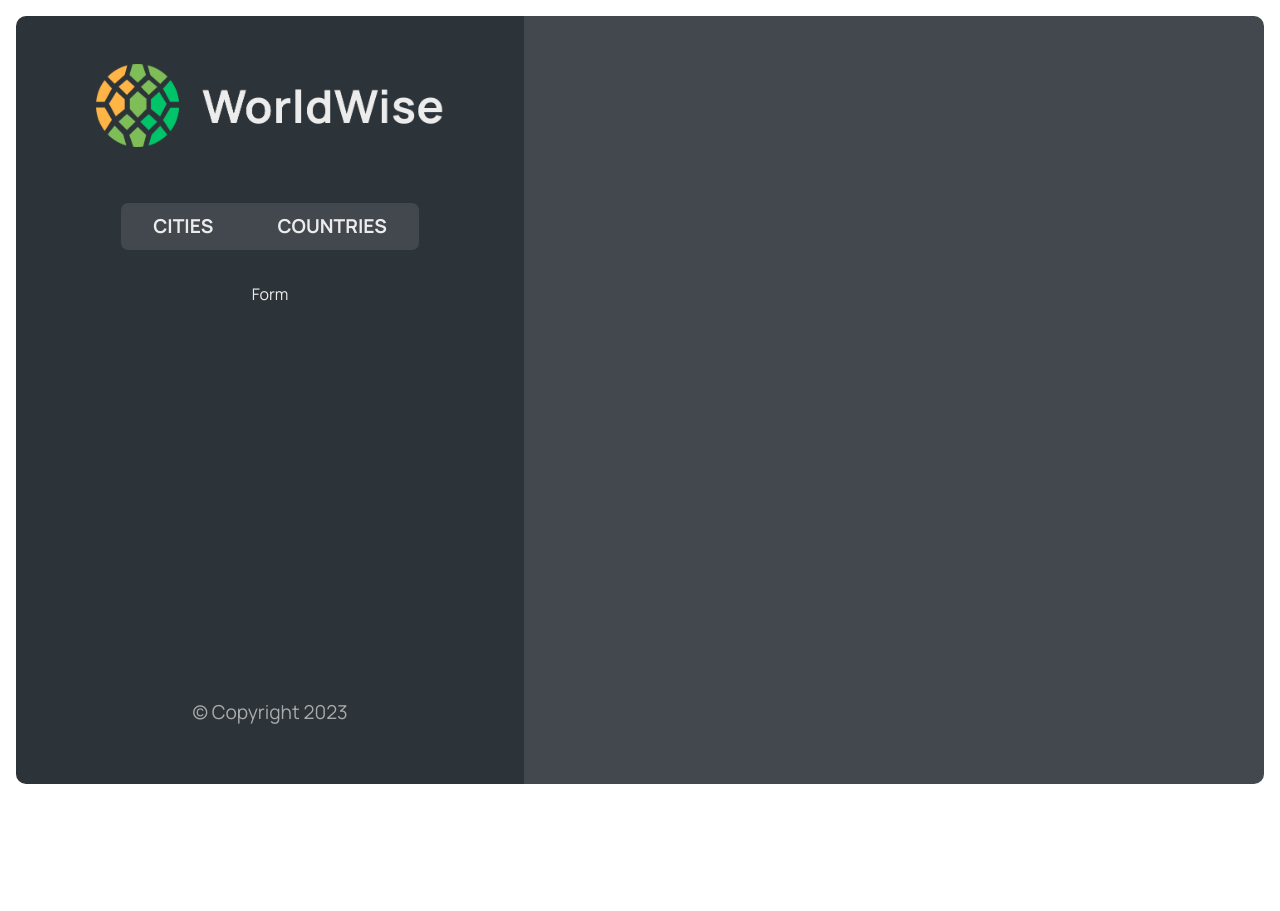
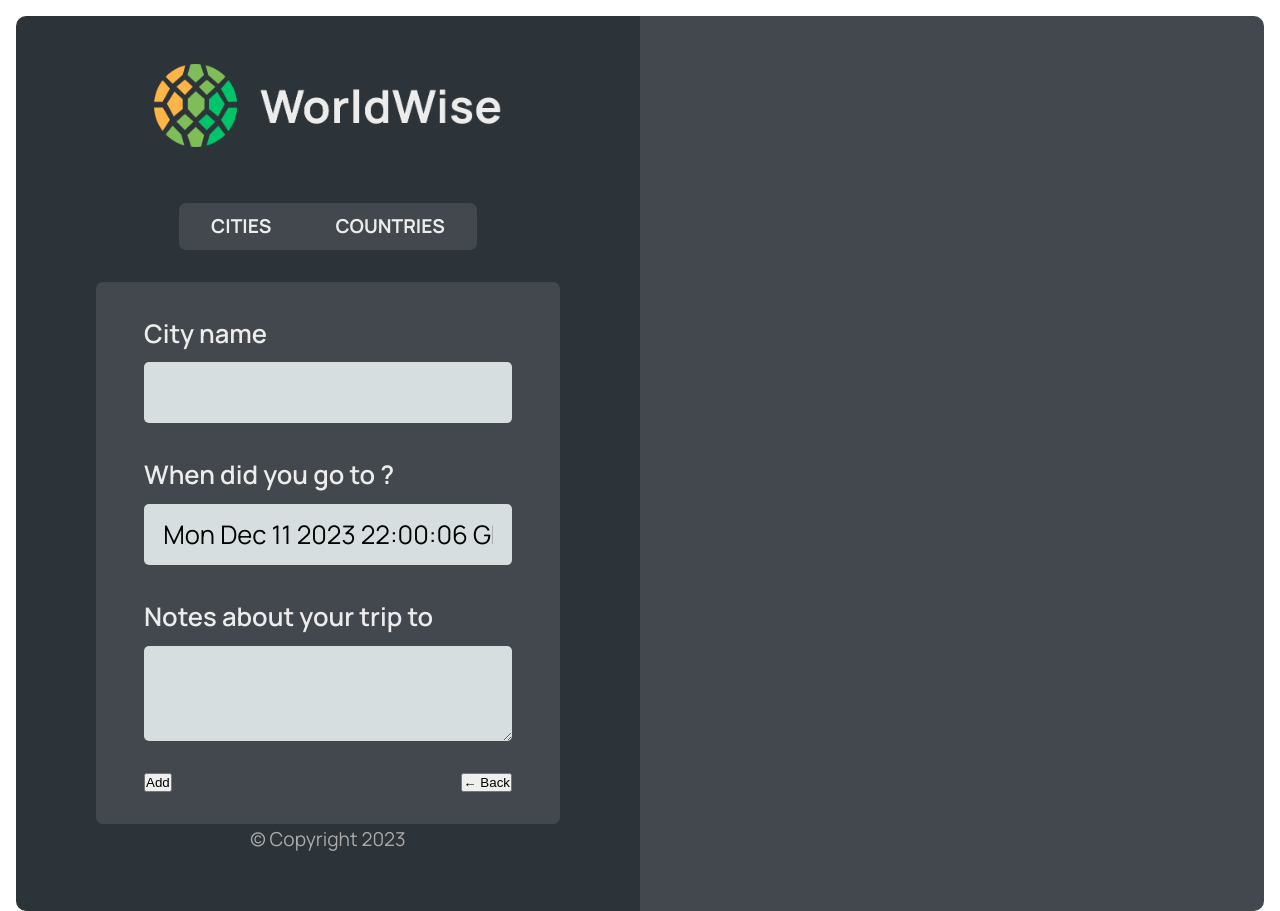
Before and after one commit to benaderaw/worldwise, a React (Vite) app: page /app/form in a window 1280 px wide. Before the commit the page ends 800 px from the top, so only its background shows below. Built offline with nearby package versions, Linux system fonts and the light colour scheme; no server answers.

Commit message:
implemented useNavigate > navigate to form when map is clicked > navigate to cities route when back button is clicked

```diff
--- a/src/App.jsx
+++ b/src/App.jsx
@@ -10,6 +10,7 @@ import Login from "./pages/Login";
 import CityList from "./components/CityList";
 import City from "./components/City";
 import CountryList from "./components/CountryList";
+import Form from "./components/Form";
 
 function App() {
   const [cities, setCities] = useState([]);
@@ -58,7 +59,7 @@ function App() {
             path="countries"
             element={<CountryList cities={cities} isLoading={isLoading} />}
           />
-          <Route path="form" element={<p>Form</p>} />
+          <Route path="form" element={<Form />} />
         </Route>
         <Route path="*" element={<PageNotFound />} />
       </Routes>
--- a/src/components/Form.jsx
+++ b/src/components/Form.jsx
@@ -3,6 +3,7 @@
 import { useState } from "react";
 
 import styles from "./Form.module.css";
+import { useNavigate, useNavigation } from "react-router-dom";
 
 export function convertToEmoji(countryCode) {
   const codePoints = countryCode
@@ -17,6 +18,8 @@ function Form() {
   const [country, setCountry] = useState("");
   const [date, setDate] = useState(new Date());
   const [notes, setNotes] = useState("");
+
+  const navigate = useNavigate();
 
   return (
     <form className={styles.form}>
@@ -50,7 +53,7 @@ function Form() {
 
       <div className={styles.buttons}>
         <button>Add</button>
-        <button>&larr; Back</button>
+        <button onClick={() => navigate("../cities")}>&larr; Back</button>
       </div>
     </form>
   );
--- a/src/components/Map.jsx
+++ b/src/components/Map.jsx
@@ -1,11 +1,24 @@
-import { useSearchParams } from "react-router-dom";
+import { useNavigate, useSearchParams } from "react-router-dom";
 import styles from "./Map.module.css";
 
 export default function Map() {
+  const navigate = useNavigate();
+
+  console.log(navigate);
+
   const [searchParams, setSearchParams] = useSearchParams();
 
   const lat = searchParams.get("lat");
   const lng = searchParams.get("lng");
 
-  return <div className={styles.mapContainer}>{lat}</div>;
+  return (
+    <div
+      className={styles.mapContainer}
+      onClick={() => {
+        navigate("form");
+      }}
+    >
+      {lat}
+    </div>
+  );
 }
--- a/src/pages/AppLayout.module.css
+++ b/src/pages/AppLayout.module.css
@@ -5,5 +5,5 @@
   border-radius: 10px;
 
   display: grid;
-  grid-template-columns: 1fr 3fr;
+  grid-template-columns: 1fr 1fr;
 }
```
